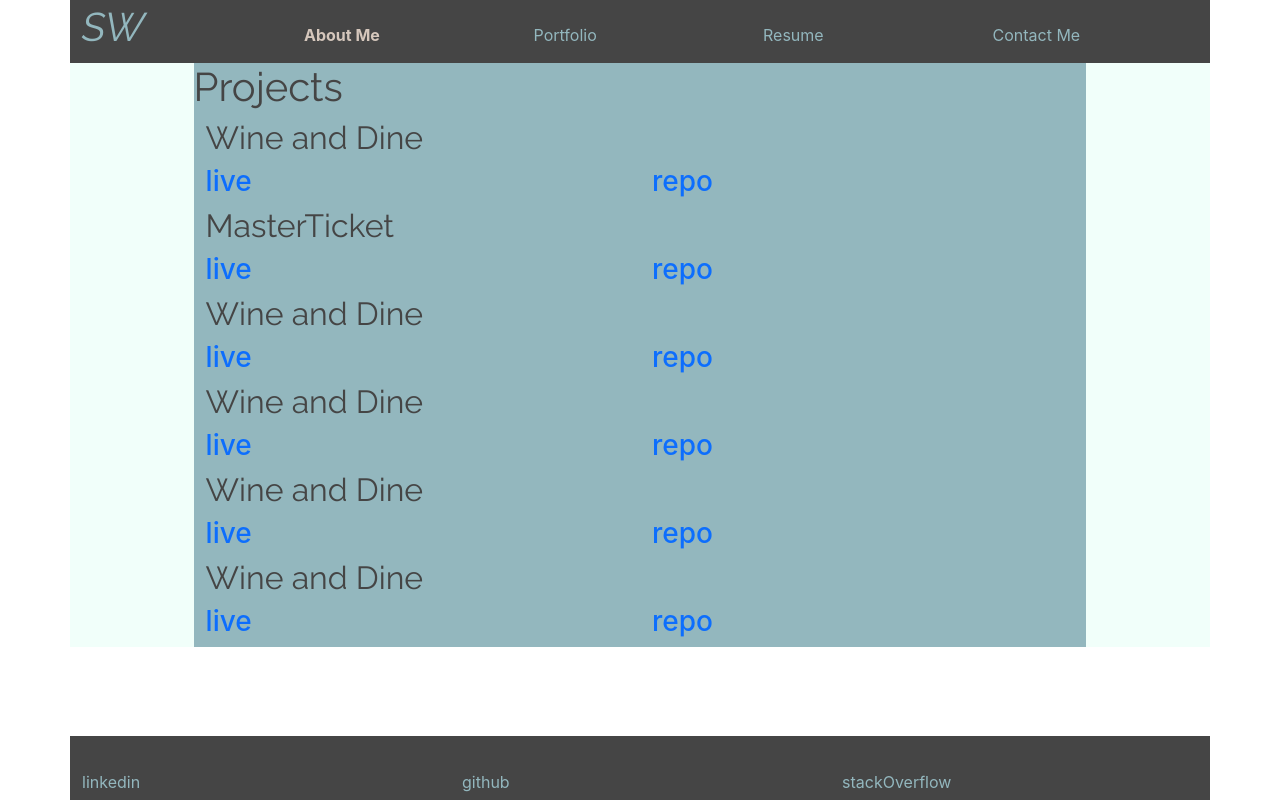
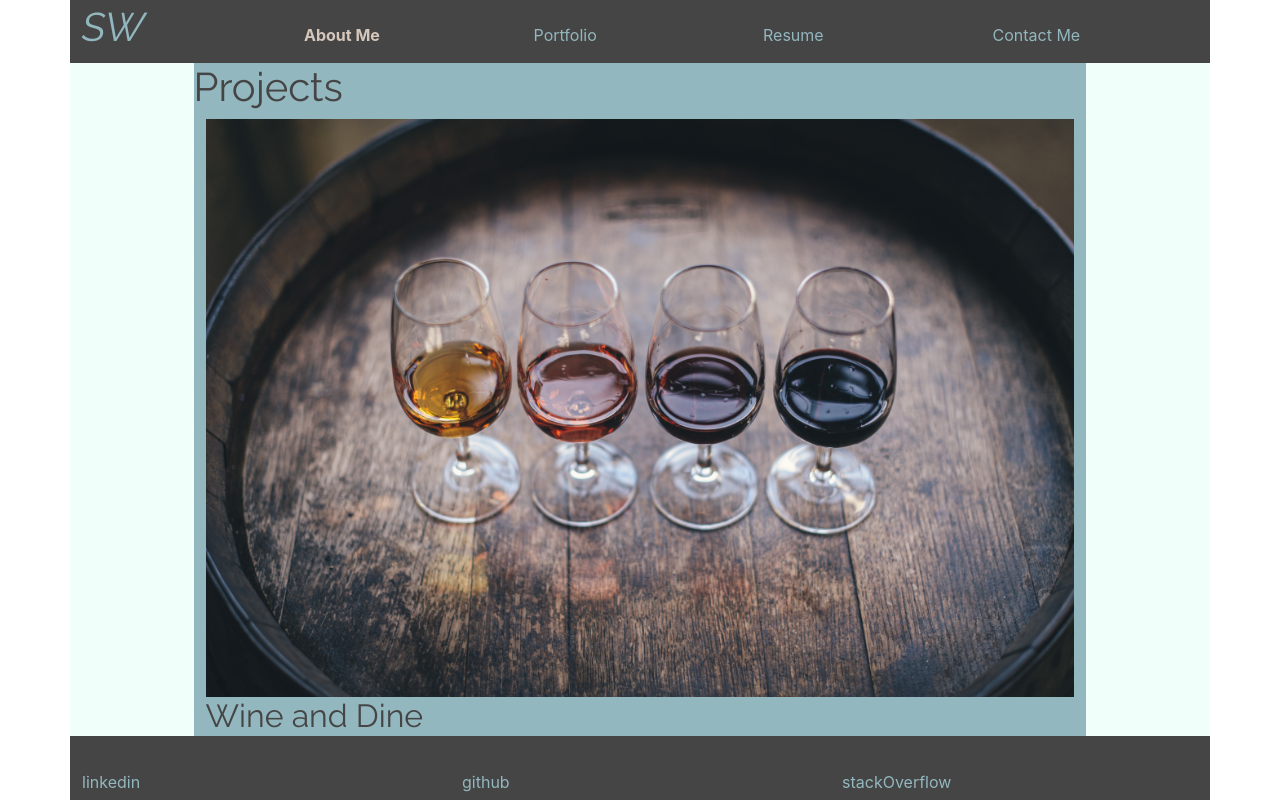
Before and after one commit to sydneywalcoff/sydneywalcoff, a React (Create React App) app: page / in a window 1280 px wide. Shown: the top 800 px of the page. Built offline with nearby package versions, Linux system fonts and the light colour scheme.

Commit message:
first pictures are rendering; needs to be styled

```diff
--- a/src/App.js
+++ b/src/App.js
@@ -2,7 +2,7 @@ import React, { useState } from "react";
 import './App.css';
 import Header from "./components/Header";
 import Footer from './components/Footer';
-import About from './components/About';
+// import About from './components/About';
 import Portfolio from './components/Portfolio';
 
 function App() {
--- a/src/components/Portfolio/index.js
+++ b/src/components/Portfolio/index.js
@@ -1,60 +1,49 @@
 import React from 'react';
+// import Project from '../Project';
+import winePhoto from '../../img/wine.jpg';
+import musicPhoto from '../../img/music.jpg';
 
 const Portfolio = () => {
     const projects = [
         {
             name: 'Wine and Dine',
+            description: 'wine ',
+            deployedUrl: '',
+            repoUrl: '',
+            img: winePhoto
+        },
+        {
+            name: 'MasterTicket',
+            description: 'fullstack app build',
+            deployedUrl: '',
+            repoUrl: '',
+            img: musicPhoto
+        },
+        {
+            name: 'Photo Port',
             description: '',
             deployedUrl: '',
             repoUrl: '',
             img: ''
         },
         {
-            name: 'MasterTicket',
-            description: 'fullstack app build',
-            deployedUrl: '',
-            repoUrl: '',
-            img: ''
-        },
-        {
-            name: 'Wine and Dine',
+            name: 'ZooKeepr',
             description: '',
             deployedUrl: '',
             repoUrl: '',
             img: ''
-        },
-        {
-            name: 'Wine and Dine',
-            description: '',
-            deployedUrl: '',
-            repoUrl: '',
-            img: ''
-        },
-        {
-            name: 'Wine and Dine',
-            description: '',
-            deployedUrl: '',
-            repoUrl: '',
-            img: ''
-        },
-        {
-            name: 'Wine and Dine',
-            description: '',
-            deployedUrl: '',
-            repoUrl: '',
-            img: ''
-        },
+        }
     ];
 
     return (
         <div className="portfolio container">
             <h1 className="row">Projects</h1>
             {projects.map((project, i) => (
-                <div className="project row">
-                    {/* img */}
+                <div className="project row" key={project.name}>
+                    <img src={project.img} alt={project.description}/>
                     <h2>{project.name}</h2>
-                    <h3 className='col-6'><a href={project.deployedUrl}>live</a></h3>
-                    <h3 className='col-6'><a href={project.repoUrl}>repo</a></h3>
+                    <p className='col-6'><a href={project.deployedUrl}>live</a></p>
+                    <p className='col-6'><a href={project.repoUrl}>repo</a></p>
                 </div>
             ))}
         </div>
```
Also changed, not shown: src/components/Project/index.js (+11 -6 lines), src/img/music.jpg (added), src/img/wine.jpg (added).
